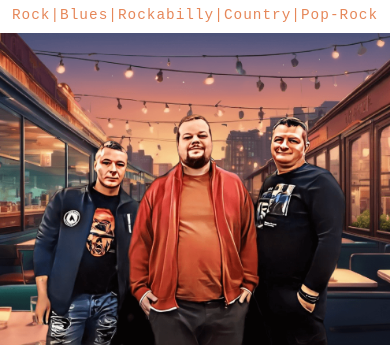
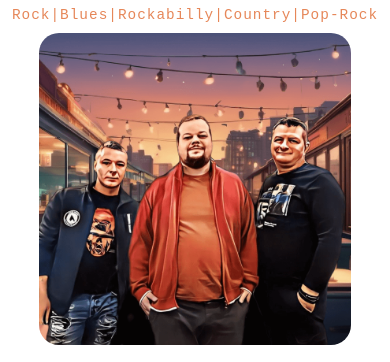
Before and after one commit to CikaVlada/HoundDogs, a plain HTML site: page index.html in a window 390 px wide. Shown: the part 77-439 px from the top of the page. Drawn offline with nearby package versions, Linux system fonts and the light colour scheme.

Commit message:
Update style.css

```diff
--- a/style.css
+++ b/style.css
@@ -84,11 +84,11 @@ footer {    position: relative;
 
 @media only screen and (max-width: 920px) {
 	#hero-image-container {
-    width: 100vw;
+    width: 80vw;
     /* height: 100vh; */
     background-repeat: no-repeat;
     background-position: center;
-    border-radius: 0;}
+    border-radius: 20px;}
 
 #main-title {font-size: 4rem;}
 #main-subtitle {font-size: 0.9rem;
```
